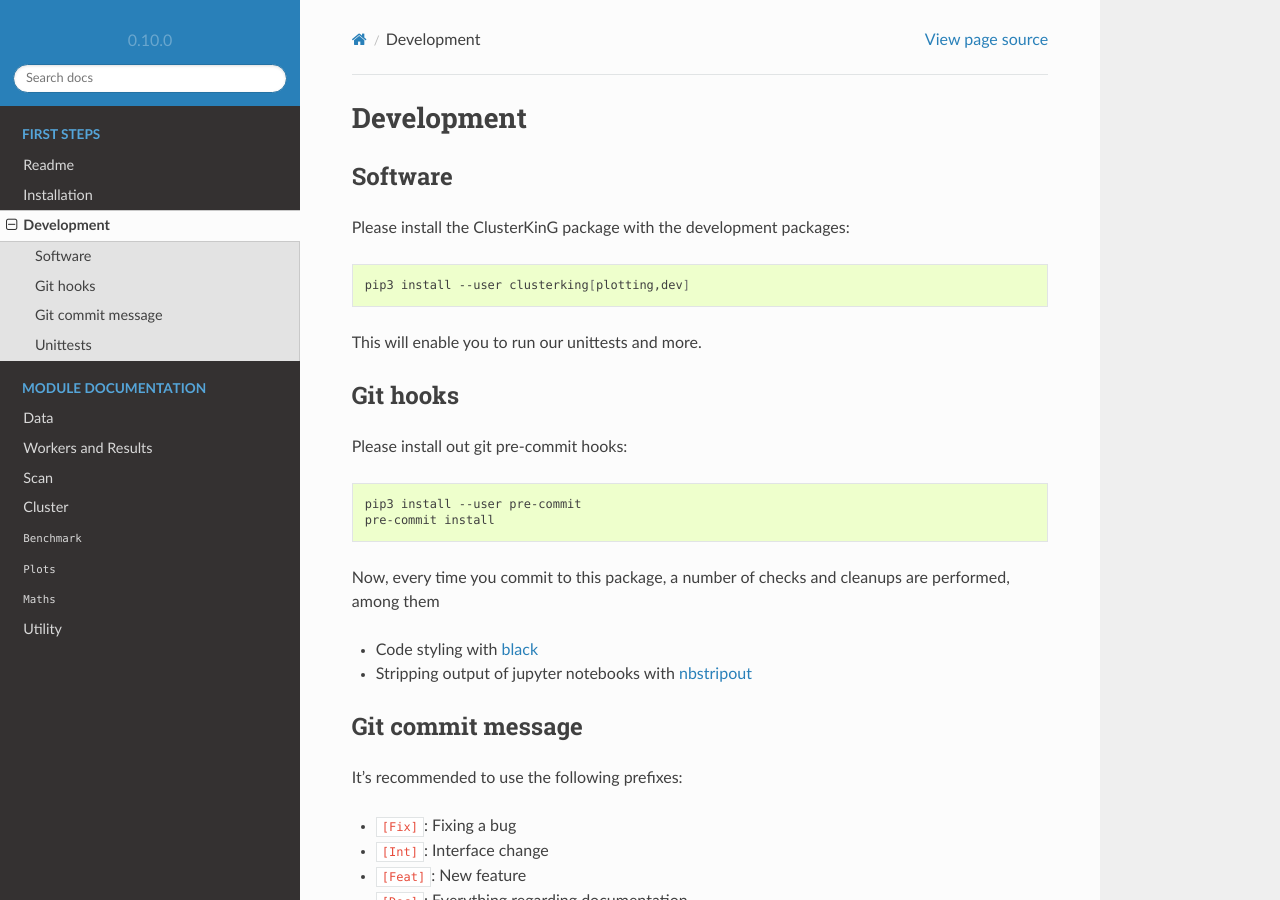
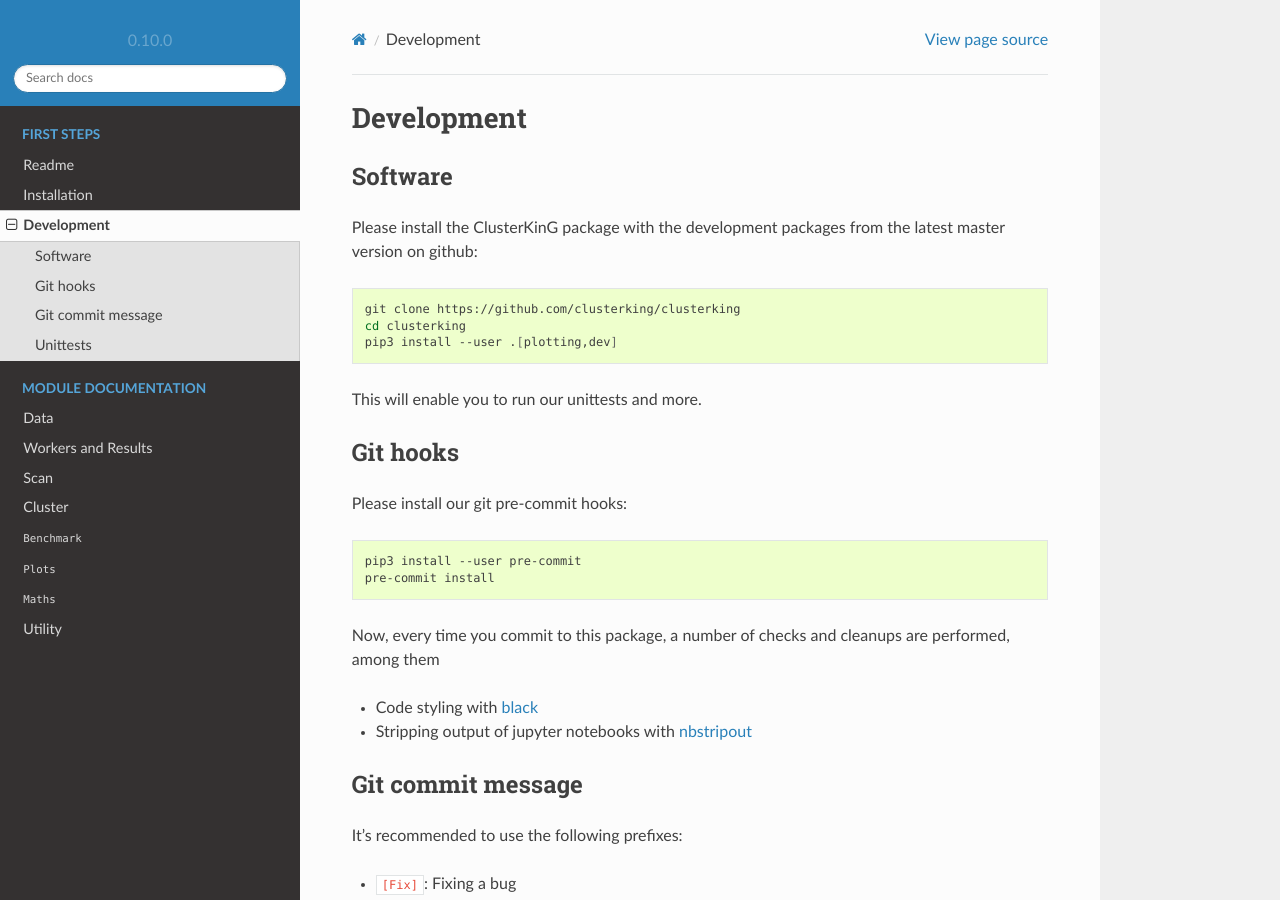
Before and after one commit to clusterking/clusterking, a Sphinx documentation site: the page built from doc/development.rst, in a window 1280 px wide and 900 px high. Built offline with Sphinx 7.4.7 and the Read the Docs theme 2.0.0, drawn with Linux system fonts in a browser that asks for light colours.

Commit message:
[Doc] Fix: Development install

```diff
--- a/doc/development.rst
+++ b/doc/development.rst
@@ -4,11 +4,14 @@ Development
 Software
 --------
 
-Please install the ClusterKinG package with the development packages:
+Please install the ClusterKinG package with the development packages from the
+latest master version on github:
 
 .. code-block:: shell
 
-    pip3 install --user clusterking[plotting,dev]
+    git clone https://github.com/clusterking/clusterking
+    cd clusterking
+    pip3 install --user .[plotting,dev]
 
 This will enable you to run our unittests and more.
 
@@ -16,7 +19,7 @@ This will enable you to run our unittests and more.
 Git hooks
 ---------
 
-Please install out git pre-commit hooks:
+Please install our git pre-commit hooks:
 
 .. code-block:: shell
 
```
